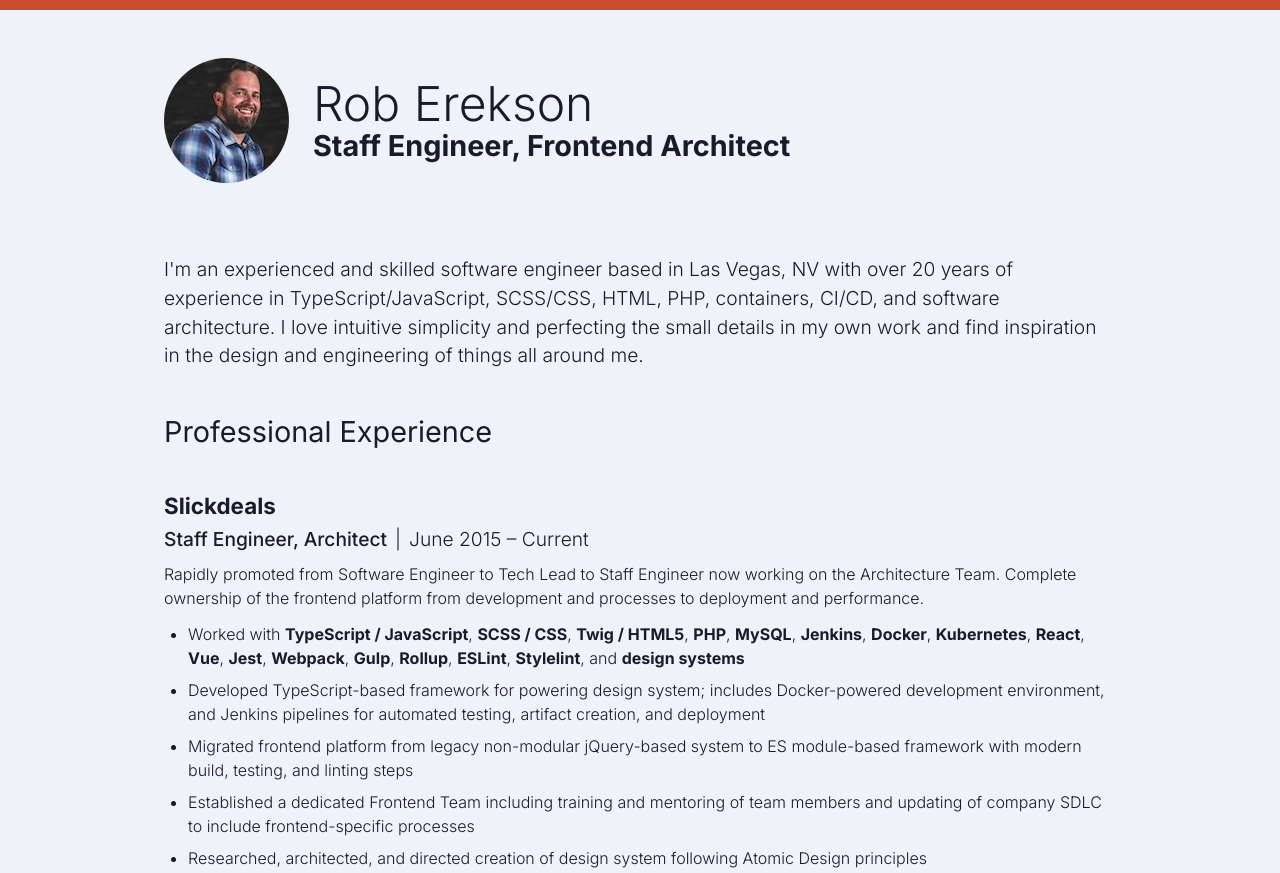
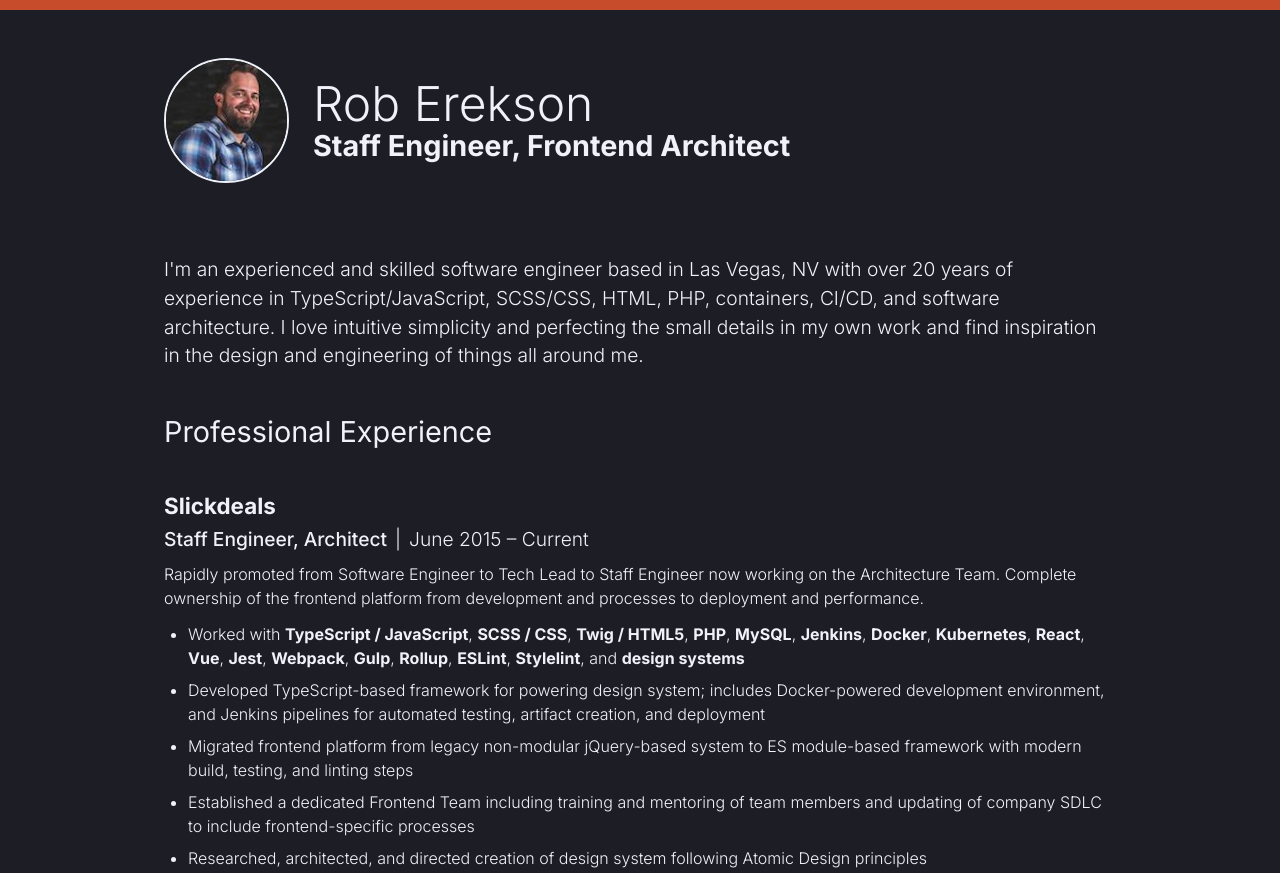
Before and after one commit to roberekson/dot-com, a website: page src/html/index.html in a window 1280 px wide. Shown: the top 873 px of the page. Drawn offline with nearby package versions, Linux system fonts and the dark colour scheme; files that its build step writes are made by us from their sources.

Commit message:
feat: :lipstick: Add support for dark mode

```diff
--- a/src/scss/_header.scss
+++ b/src/scss/_header.scss
@@ -30,6 +30,10 @@
         width: 125px;
         height: 125px;
     }
+
+    @media (prefers-color-scheme: dark) {
+        border: 2px var(--foreground-color) solid;
+    }
 }
 
 .name {
--- a/src/scss/_tokens.scss
+++ b/src/scss/_tokens.scss
@@ -1,8 +1,8 @@
-$color-primary: '#c94d2d';
+$color-primary: '#c64c2c';
 
 $color-secondary-light: '#3d4ea4';
 $color-secondary: '#212a59';
-$color-secondary-dark: '#181b2b';
+$color-secondary-dark: '#1d1e25';
 
 $color-light: '#f0f2f9';
 
--- a/src/scss/_variables.scss
+++ b/src/scss/_variables.scss
@@ -7,4 +7,13 @@
     --secondary-color-dark: #{tokens.$color-secondary-dark};
     --background-color: #{tokens.$color-light};
     --foreground-color: #{tokens.$color-secondary-dark};
+
+    @media (prefers-color-scheme: dark) {
+        --background-color: #{tokens.$color-secondary-dark};
+        --foreground-color: #{tokens.$color-light};
+
+        footer {
+            --background-color: #{tokens.$color-light};
+        }
+    }
 }
```
